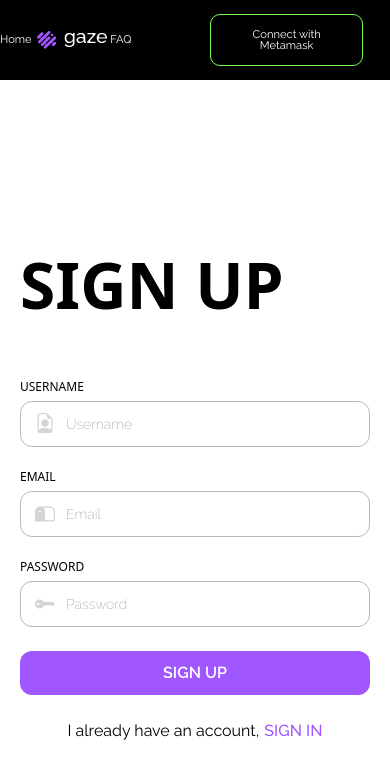
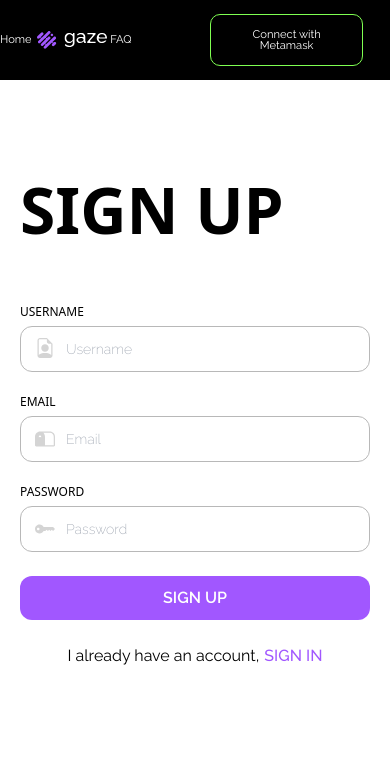
Before and after one commit to 6amson/Gaze-frontend, a Next.js app: page /signup in a window 390 px wide. Shown: the top 778 px of the page. Built offline with nearby package versions, Linux system fonts and the light colour scheme.

Commit message:
web and mobile view signup page

```diff
--- a/src/app/signup/signup.scss
+++ b/src/app/signup/signup.scss
@@ -13,14 +13,12 @@
     height: calc(100vh - 79px);
     display: grid;
     grid-template-columns: 600px 1fr;
-    overflow: hidden;
 }
 
 .subMainDiv1 {
     background: url("../../../public/signupImage.svg");
     background-size: contain;
     background-repeat: no-repeat;
-    height: 100vh;
 }
 
 .subMainDiv2 {
@@ -125,4 +123,13 @@
     .submitButton{
         width: 350px;
     }
+
+
+.subMainDiv {
+    height: calc(100vh - 79px);
 }
+
+    .subMainDiv2 {
+        margin-top: -150px;
+    }
+}
```
